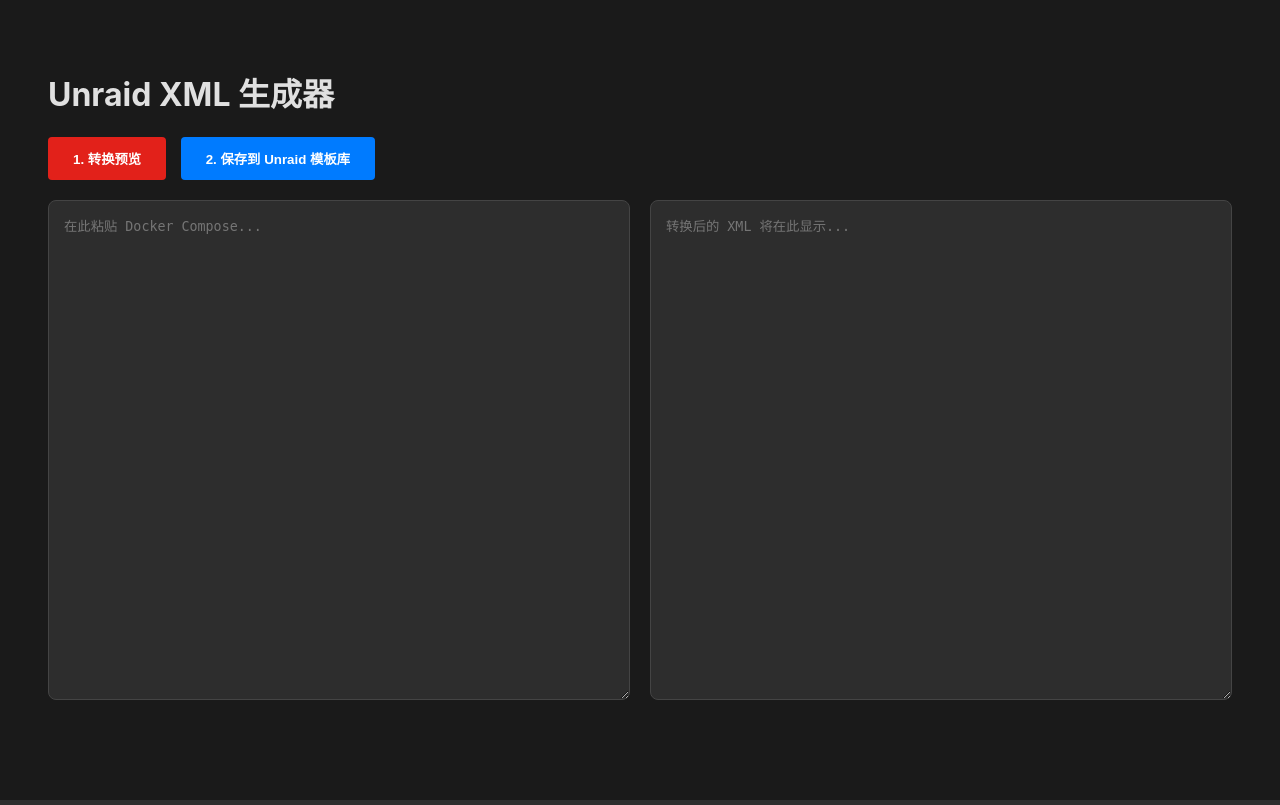
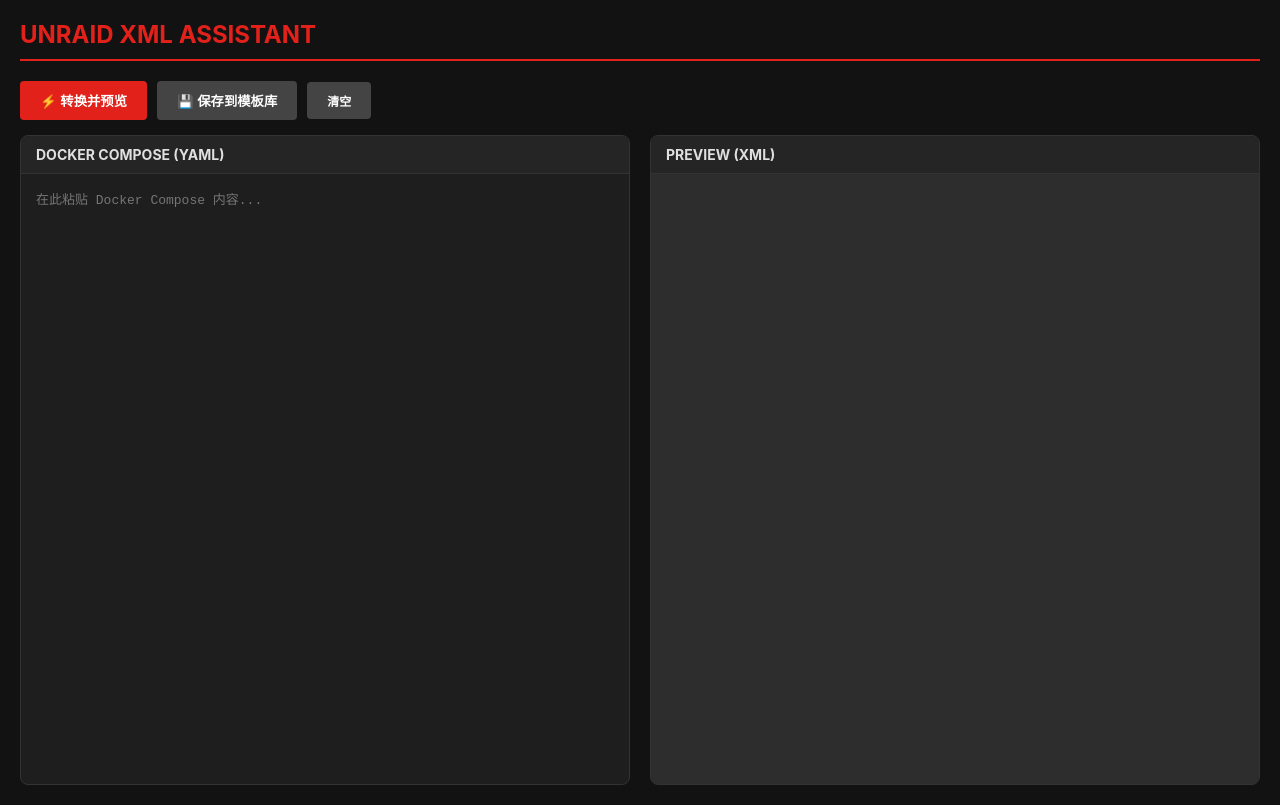
Before and after one commit to hiccup90/compose2unraid, a Flask app: page / in a window 1280 px wide. Run offline with Flask 3, Linux system fonts and the light colour scheme; some libraries are stand-ins or nearby versions.

Commit message:
Update index.html

```diff
--- a/templates/index.html
+++ b/templates/index.html
@@ -3,67 +3,143 @@
 <head>
     <meta charset="UTF-8">
     <title>Unraid XML 助手</title>
+    <link href="https://cdnjs.cloudflare.com/ajax/libs/prism/1.29.0/themes/prism-tomorrow.min.css" rel="stylesheet" />
     <style>
-        body { font-family: -apple-system, system-ui, BlinkMacSystemFont, "Segoe UI", Roboto, sans-serif; background: #1a1a1a; color: #e0e0e0; padding: 40px; }
-        .grid { display: grid; grid-template-columns: 1fr 1fr; gap: 20px; }
-        textarea { width: 100%; height: 500px; background: #2d2d2d; color: #76ff03; border: 1px solid #444; padding: 15px; border-radius: 8px; font-family: monospace; box-sizing: border-box; }
-        .controls { margin-bottom: 20px; }
-        button { background: #E2211A; color: white; border: none; padding: 12px 25px; border-radius: 4px; cursor: pointer; font-weight: bold; margin-right: 10px; }
-        button:disabled { background: #666; }
-        .status { margin-top: 10px; color: #ff9800; }
+        :root {
+            --unraid-red: #E2211A;
+            --unraid-dark: #121212;
+            --bg-panel: #1e1e1e;
+            --border-color: #333;
+            --text-main: #e0e0e0;
+        }
+
+        body {
+            font-family: 'Inter', -apple-system, sans-serif;
+            background: var(--unraid-dark);
+            color: var(--text-main);
+            margin: 0; padding: 20px;
+        }
+
+        .header { display: flex; align-items: center; border-bottom: 2px solid var(--unraid-red); padding-bottom: 10px; margin-bottom: 20px; }
+        .header h1 { margin: 0; font-size: 24px; color: var(--unraid-red); }
+
+        .container { display: grid; grid-template-columns: 1fr 1fr; gap: 20px; height: calc(100vh - 150px); }
+
+        .panel { display: flex; flex-direction: column; background: var(--bg-panel); border-radius: 8px; border: 1px solid var(--border-color); overflow: hidden; }
+        .panel-header { padding: 10px 15px; background: #252525; border-bottom: 1px solid var(--border-color); font-weight: bold; font-size: 14px; display: flex; justify-content: space-between; }
+
+        textarea {
+            flex: 1; border: none; padding: 15px; background: transparent; color: #76ff03;
+            font-family: 'Fira Code', 'Courier New', monospace; font-size: 13px; resize: none; outline: none;
+        }
+
+        /* 代码高亮区域样式 */
+        .code-container { flex: 1; position: relative; overflow: auto; background: #1d1d1d; }
+        pre { margin: 0 !important; border-radius: 0 !important; height: 100%; font-size: 13px !important; }
+
+        .toolbar { margin-bottom: 15px; display: flex; gap: 10px; align-items: center; }
+
+        button {
+            background: var(--unraid-red); color: white; border: none; padding: 10px 20px;
+            border-radius: 4px; cursor: pointer; font-weight: bold; transition: 0.2s;
+        }
+        button:hover { opacity: 0.9; transform: translateY(-1px); }
+        button:disabled { background: #444; cursor: not-allowed; }
+        .btn-save { background: #007bff; }
+
+        #statusLabel { font-size: 14px; color: #ff9800; }
+        .clear-btn { background: #444; font-size: 12px; }
     </style>
 </head>
 <body>
-    <h1>Unraid XML 生成器</h1>
-    <div class="controls">
-        <button onclick="doConvert()">1. 转换预览</button>
-        <button id="saveBtn" onclick="doSave()" disabled style="background: #007bff;">2. 保存到 Unraid 模板库</button>
-        <span id="statusLabel" class="status"></span>
+
+    <div class="header">
+        <h1>UNRAID XML ASSISTANT</h1>
     </div>
-    <div class="grid">
-        <textarea id="composeInput" placeholder="在此粘贴 Docker Compose..."></textarea>
-        <textarea id="xmlOutput" readonly placeholder="转换后的 XML 将在此显示..."></textarea>
+
+    <div class="toolbar">
+        <button onclick="doConvert()">⚡ 转换并预览</button>
+        <button id="saveBtn" class="btn-save" onclick="doSave()" disabled>💾 保存到模板库</button>
+        <button class="clear-btn" onclick="clearAll()">清空</button>
+        <span id="statusLabel"></span>
     </div>
+
+    <div class="container">
+        <div class="panel">
+            <div class="panel-header">DOCKER COMPOSE (YAML)</div>
+            <textarea id="composeInput" placeholder="在此粘贴 Docker Compose 内容..."></textarea>
+        </div>
+
+        <div class="panel">
+            <div class="panel-header">PREVIEW (XML)</div>
+            <div class="code-container">
+                <pre><code id="xmlDisplay" class="language-xml"></code></pre>
+            </div>
+        </div>
+    </div>
+
+    <script src="https://cdnjs.cloudflare.com/ajax/libs/prism/1.29.0/prism.min.js"></script>
+    <script src="https://cdnjs.cloudflare.com/ajax/libs/prism/1.29.0/components/prism-xml-doc.min.js"></script>
+    <script src="https://cdnjs.cloudflare.com/ajax/libs/prism/1.29.0/components/prism-markup.min.js"></script>
 
     <script>
         let currentName = "";
+        let currentXml = "";
+
         async function doConvert() {
             const text = document.getElementById('composeInput').value;
             const status = document.getElementById('statusLabel');
-            status.innerText = "转换中...";
+            const display = document.getElementById('xmlDisplay');
 
+            if(!text.trim()) return;
+            status.innerText = "正在转换...";
+
+            try {
                 const res = await fetch('/convert', {
                     method: 'POST',
                     headers: {'Content-Type': 'application/json'},
                     body: JSON.stringify({compose_text: text})
                 });
                 const data = await res.json();
+
                 if(data.success) {
-                document.getElementById('xmlOutput').value = data.xml;
+                    currentXml = data.xml;
                     currentName = data.name;
+                    // 更新代码并触发 Prism 高亮
+                    display.textContent = data.xml;
+                    Prism.highlightElement(display);
+
                     document.getElementById('saveBtn').disabled = false;
                     status.innerText = "转换成功！";
                 } else {
-                alert("转换失败: " + data.error);
-                status.innerText = "转换出错";
+                    status.innerText = "错误: " + data.error;
+                }
+            } catch (e) {
+                status.innerText = "网络请求失败";
             }
         }
 
         async function doSave() {
-            const xml = document.getElementById('xmlOutput').value;
             const status = document.getElementById('statusLabel');
             const res = await fetch('/save', {
                 method: 'POST',
                 headers: {'Content-Type': 'application/json'},
-                body: JSON.stringify({name: currentName, xml: xml})
+                body: JSON.stringify({name: currentName, xml: currentXml})
             });
             const data = await res.json();
             if(data.success) {
-                status.innerText = "已保存到: " + data.path + " (请刷新 Unraid Docker 页面)";
-                alert("保存成功！现在去 Unraid 页面点击 'Add Container' 即可看到。");
+                status.innerText = "✅ 已保存至模板目录！";
+                alert("已保存！请前往 Unraid 'Add Container' 列表查看。");
             } else {
-                alert("保存失败，请检查是否正确映射了 /templates 目录。错误：" + data.error);
+                alert("保存失败: " + data.error);
             }
+        }
+
+        function clearAll() {
+            document.getElementById('composeInput').value = "";
+            document.getElementById('xmlDisplay').textContent = "";
+            document.getElementById('saveBtn').disabled = true;
+            document.getElementById('statusLabel').innerText = "";
         }
     </script>
 </body>
```
Lines whose indentation alone changed are shown as unchanged.
